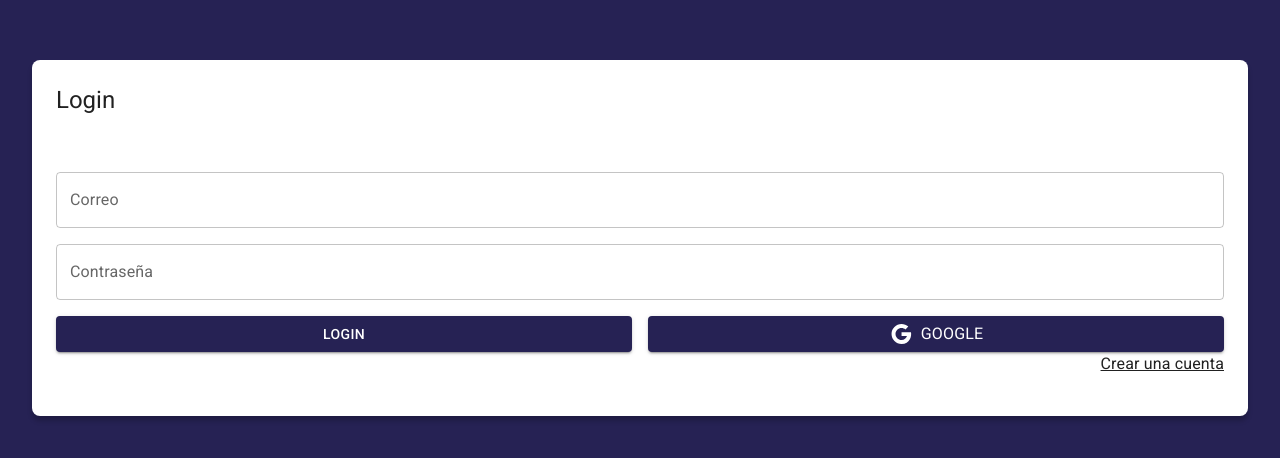
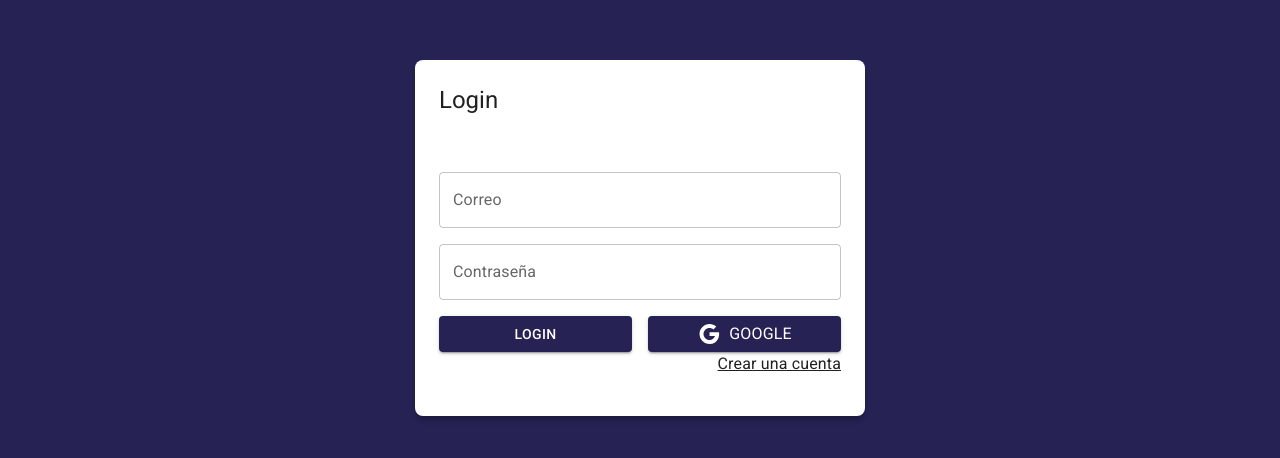
Before and after one commit to Oen844/journal-app-react, a React (Vite) app: page /auth/login in a window 1280 px wide. Shown: the part 162-620 px from the top of the page. Built offline with nearby package versions, Linux system fonts and the light colour scheme.

Commit message:
authSlice

```diff
--- a/src/auth/layout/AuthLayout.jsx
+++ b/src/auth/layout/AuthLayout.jsx
@@ -7,8 +7,8 @@ export const AuthLayout = ({ children, title = '' }) => {
 
     <Grid
       container
-            spacing={0}
-            direction="colum"
+      spacing={ 0 }
+      direction="column"
       alignItems="center"
       justifyContent="center"
       sx={{ minHeight: '100vh', backgroundColor: 'primary.main', padding: 4 }}
@@ -16,19 +16,22 @@ export const AuthLayout = ({ children, title = '' }) => {
 
       <Grid item
        className='box-shadow'
-                xs={12} xl={4}
+       xs={ 3 }
+       xl={4}
        sx={{
-                    width:{ md:450},
+            width: { sm: 450 },
             backgroundColor: 'white',
             padding: 3,
             borderRadius: 2
         }}>
-                <Typography variant='h5' sx={{ mb: 1 }}>{title}</Typography>
+
+          <Typography variant='h5' sx={{ mb: 1 }}>{ title }</Typography>
 
 
-                {children}
+            { children }
 
         </Grid>
+
     </Grid>
 
   )
--- a/src/main.jsx
+++ b/src/main.jsx
@@ -8,7 +8,7 @@ import { store } from './store';
 
 ReactDOM.createRoot(document.getElementById('root')).render(
   <React.StrictMode>
-    <Provider store ={ store }>
+    <Provider store ={ store}>
       <BrowserRouter>
         <JournalApp />
       </BrowserRouter>
--- /dev/null
+++ b/src/store/auth/authSlice.js
@@ -0,0 +1,28 @@
+import { createSlice } from '@reduxjs/toolkit';
+
+export const authSlice = createSlice({
+    name: 'auth',
+    initialState: {
+        status: 'checking',
+        uid: null,
+        email: null,
+        displayName: null,
+        photoURL: null,
+        errorMessage: null,
+    },
+    reducers: {
+        login: (state, action) => {
+
+        },
+        logout: (state, action) => {
+
+        },
+        checkingCredentials: (state)=> {
+
+        }
+    }
+});
+
+
+// Action creators are generated for each case reducer function
+export const { login, logout, checkingCredentials } = authSlice.actions;
--- /dev/null
+++ b/src/store/auth/index.js
@@ -0,0 +1 @@
+export * from './authSlice';
--- a/src/store/store.js
+++ b/src/store/store.js
@@ -1,8 +1,9 @@
 import { configureStore } from '@reduxjs/toolkit'
+import { authSlice } from './auth'
 
 
 export const store = configureStore({
   reducer: {
-
+    auth: authSlice.reducer,
   },
 })
--- a/src/theme/AppTheme.jsx
+++ b/src/theme/AppTheme.jsx
@@ -1,6 +1,5 @@
-import { ThemeProvider } from '@emotion/react'
-import { CssBaseline } from '@mui/material'
-import React from 'react';
+import { ThemeProvider } from '@emotion/react';
+import { CssBaseline } from '@mui/material';
 
 import { purpleTheme } from './';
 
@@ -8,10 +7,10 @@ import { purpleTheme } from './';
 export const AppTheme = ({ children }) => {
   return (
     <ThemeProvider theme={ purpleTheme }>
+      {/* CssBaseline kickstart an elegant, consistent, and simple baseline to build upon. */}
+      <CssBaseline />
 
-        <CssBaseline />
-        { children }
-
+      { children }
     </ThemeProvider>
   )
 }
```
Lines whose indentation alone changed are shown as unchanged.
